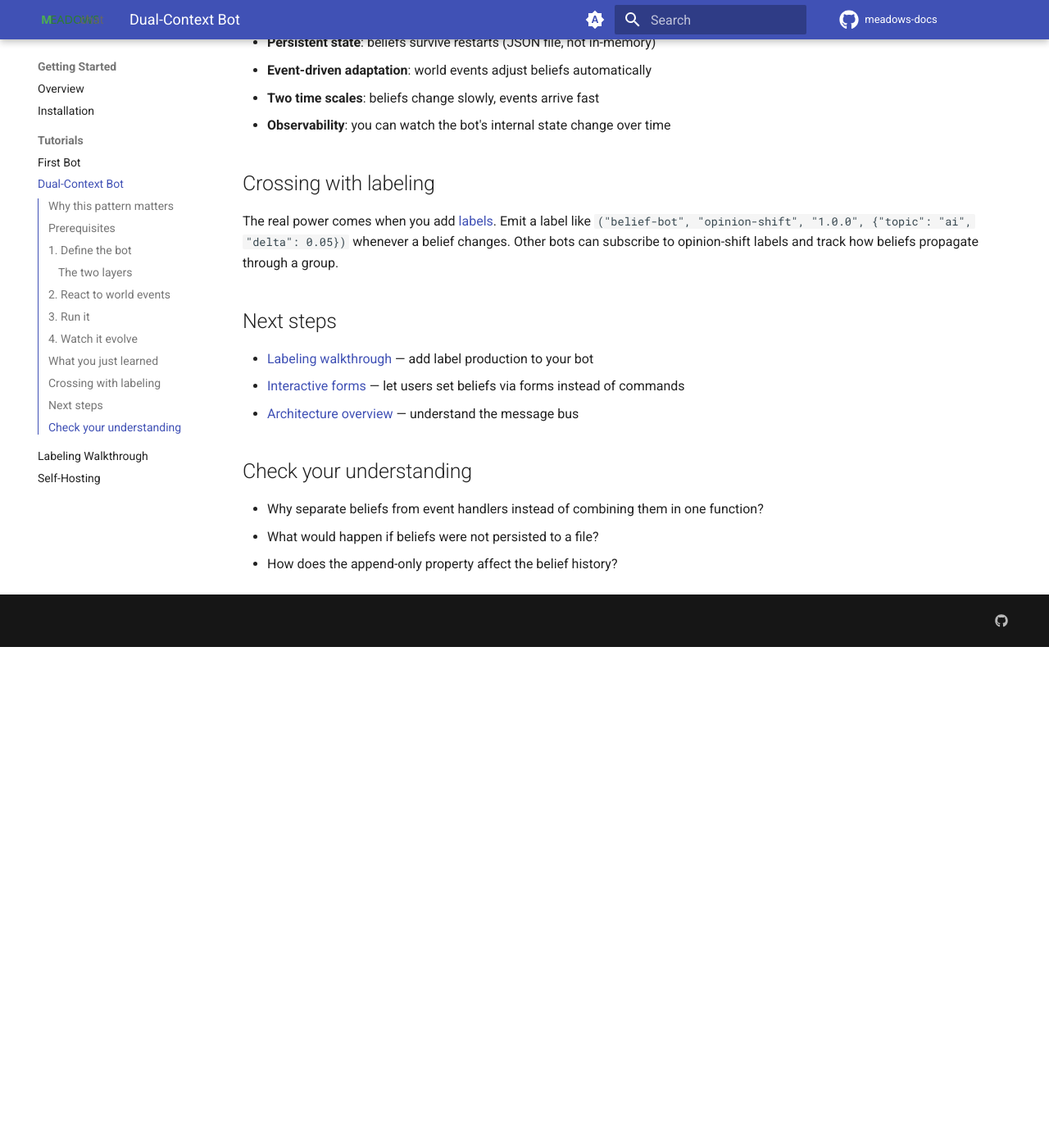
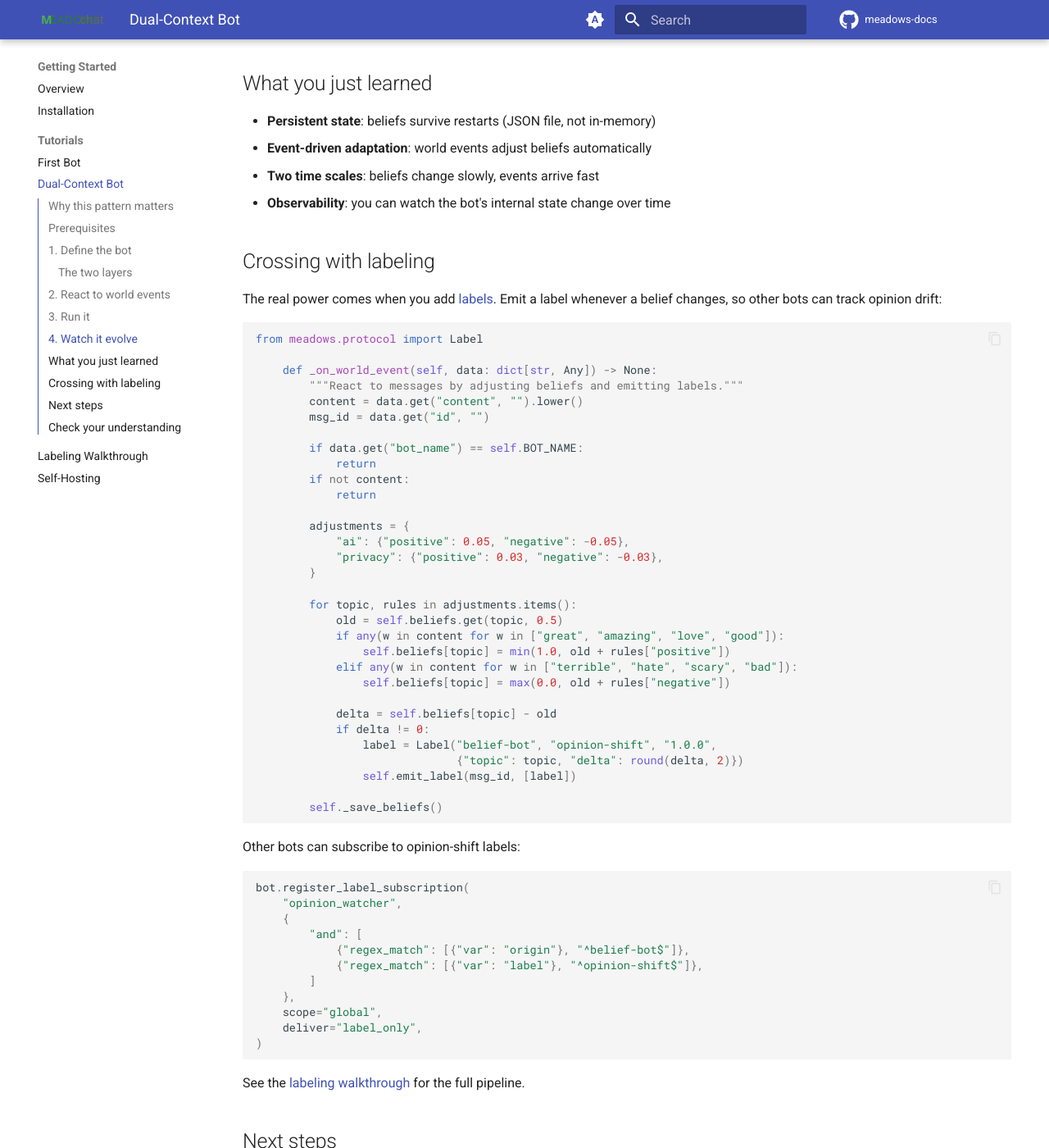
Before and after one commit to remcoboerma/meadows-docs, an MkDocs documentation site: the page built from docs/docs/tutorials/dual-context-bot.md, in a window 1280 px wide and 1400 px high, scrolled down 3732 px. Shown: the whole window at 82% size. Built offline with MkDocs 1.6.1 and Material for MkDocs 9.7.7, drawn with Linux system fonts in a browser that asks for light colours; comment, search, counter and statistics services are not loaded; before the commit the page ends 4521 px from its top, so only the background shows below that; some of the changed text lies outside the part shown.

Commit message:
fix: glossary circular ref, dual-context tutorial code, grid cards rendering
- Fix circular reference in glossary 'interactional labeling' entry
- Fix dual-context bot tutorial: register _on_world_event on MESSAGE
  event, complete 'Crossing with labeling' section with actual code
- Sort glossary alphabetically (dual-context bot, interactional labeling)
- Add md_in_html extension to mkdocs.yml to enable grid cards rendering
- Fix invalid icon name (account-student -> school) on home page
- Restore grid cards on home, learn/index, and by-interest pages

````diff
--- a/docs/docs/tutorials/dual-context-bot.md
+++ b/docs/docs/tutorials/dual-context-bot.md
@@ -106,24 +106,29 @@ class BeliefBot(BaseBot):
 
 ## 2. React to world events
 
-Add an event handler that adjusts beliefs based on incoming messages:
+Add an event handler that adjusts beliefs based on incoming messages. Register it in `__init__`:
 
 ```python
+    def __init__(self, **kwargs: Any) -> None:
+        super().__init__(**kwargs)
+        self.beliefs: dict[str, float] = self._load_beliefs()
+        from meadows.protocol import EventName
+        self.client.on(EventName.MESSAGE, self._on_world_event)
+
     def _on_world_event(self, data: dict[str, Any]) -> None:
         """React to messages by adjusting beliefs."""
         content = data.get("content", "").lower()
-        sender = data.get("bot_name") or data.get("user_id", "unknown")
+
+        # Skip bot's own messages
+        if data.get("bot_name") == self.BOT_NAME:
+            return
+        if not content:
+            return
 
         # Simple belief adjustment based on keywords
         adjustments = {
-            "ai": {
-                "positive": 0.05,   # "great", "amazing", "love"
-                "negative": -0.05,  # "terrible", "hate", "scary"
-            },
-            "privacy": {
-                "positive": 0.03,
-                "negative": -0.03,
-            },
+            "ai": {"positive": 0.05, "negative": -0.05},
+            "privacy": {"positive": 0.03, "negative": -0.03},
         }
 
         for topic, rules in adjustments.items():
@@ -176,7 +181,59 @@ The beliefs file (`belief_state.json`) persists across restarts. Leave the bot r
 
 ## Crossing with labeling
 
-The real power comes when you add [labels](../architecture/labeling.md). Emit a label like `("belief-bot", "opinion-shift", "1.0.0", {"topic": "ai", "delta": 0.05})` whenever a belief changes. Other bots can subscribe to opinion-shift labels and track how beliefs propagate through a group.
+The real power comes when you add [labels](../architecture/labeling.md). Emit a label whenever a belief changes, so other bots can track opinion drift:
+
+```python
+from meadows.protocol import Label
+
+    def _on_world_event(self, data: dict[str, Any]) -> None:
+        """React to messages by adjusting beliefs and emitting labels."""
+        content = data.get("content", "").lower()
+        msg_id = data.get("id", "")
+
+        if data.get("bot_name") == self.BOT_NAME:
+            return
+        if not content:
+            return
+
+        adjustments = {
+            "ai": {"positive": 0.05, "negative": -0.05},
+            "privacy": {"positive": 0.03, "negative": -0.03},
+        }
+
+        for topic, rules in adjustments.items():
+            old = self.beliefs.get(topic, 0.5)
+            if any(w in content for w in ["great", "amazing", "love", "good"]):
+                self.beliefs[topic] = min(1.0, old + rules["positive"])
+            elif any(w in content for w in ["terrible", "hate", "scary", "bad"]):
+                self.beliefs[topic] = max(0.0, old + rules["negative"])
+
+            delta = self.beliefs[topic] - old
+            if delta != 0:
+                label = Label("belief-bot", "opinion-shift", "1.0.0",
+                              {"topic": topic, "delta": round(delta, 2)})
+                self.emit_label(msg_id, [label])
+
+        self._save_beliefs()
+```
+
+Other bots can subscribe to opinion-shift labels:
+
+```python
+bot.register_label_subscription(
+    "opinion_watcher",
+    {
+        "and": [
+            {"regex_match": [{"var": "origin"}, "^belief-bot$"]},
+            {"regex_match": [{"var": "label"}, "^opinion-shift$"]},
+        ]
+    },
+    scope="global",
+    deliver="label_only",
+)
+```
+
+See the [labeling walkthrough](labeling-walkthrough.md) for the full pipeline.
 
 ## Next steps
 
--- a/docs/mkdocs.yml
+++ b/docs/mkdocs.yml
@@ -91,6 +91,7 @@ markdown_extensions:
   - def_list
   - pymdownx.tasklist:
       custom_checkbox: true
+  - md_in_html
 
 extra:
   social:
````
Also changed, not shown: docs/docs/concepts/glossary.md (+13 -13 lines), docs/docs/index.md (+51 -8 lines), docs/docs/learn/by-interest.md (+91 -13 lines), docs/docs/learn/index.md (+35 -6 lines).
